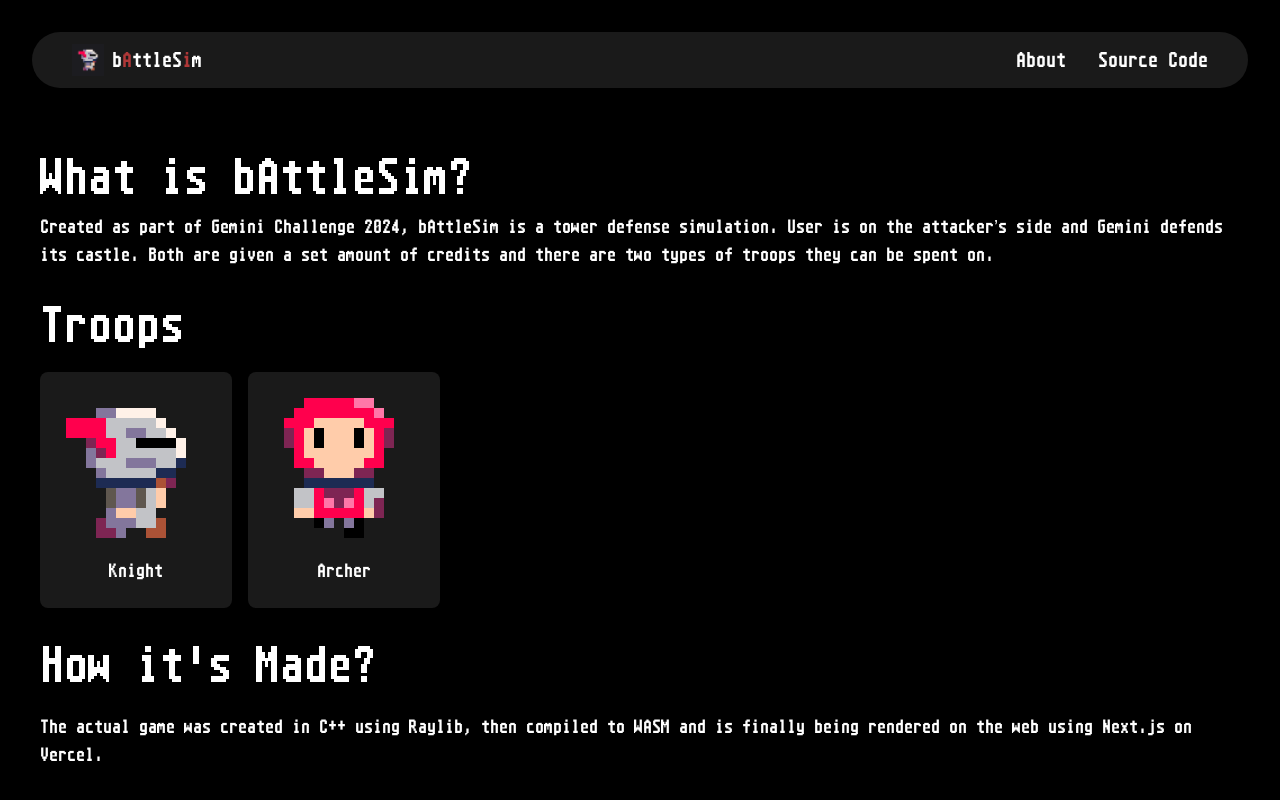
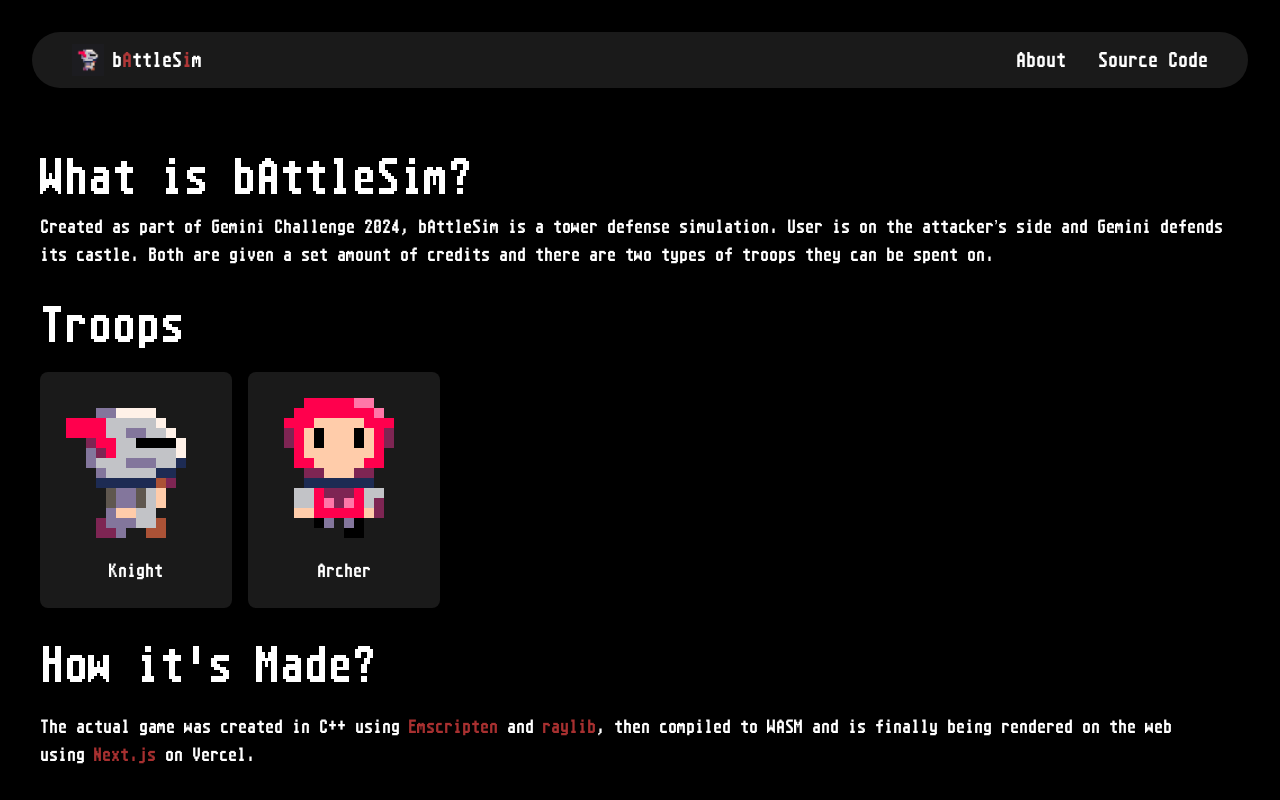
Before and after one commit to TejasBhovad/battlesim-frontend, a Next.js app: page /about in a window 1280 px wide. Shown: the top 800 px of the page. Built offline with nearby package versions, Linux system fonts and the light colour scheme.

Commit message:
fix: links added

```diff
--- a/app/about/page.jsx
+++ b/app/about/page.jsx
@@ -177,7 +177,7 @@ const Page = () => {
               How it's Made?
             </motion.h1>
             <motion.p
-              className="text-lg text-left w-full h-auto"
+              className="text-lg text-left w-full h-auto "
               initial={{ opacity: 0, y: -10 }}
               animate={{
                 opacity: 1,
@@ -185,9 +185,27 @@ const Page = () => {
               }}
               transition={{ duration: 0.25, delay: 0.6 }}
             >
-              The actual game was created in C++ using Raylib, then compiled to
-              WASM and is finally being rendered on the web using Next.js on
-              Vercel.
+              The actual game was created in C++ using
+              <Link href="https://emscripten.org/">
+                <span className="text-red-500/70 hover:underline cursor-pointer pl-2">
+                  Emscripten{" "}
+                </span>
+              </Link>
+              and
+              {/* raylib */}
+              <Link href="https://www.raylib.com/">
+                <span className="text-red-500/70 hover:underline cursor-pointer pl-2">
+                  raylib
+                </span>
+              </Link>
+              , then compiled to WASM and is finally being rendered on the web
+              using
+              <Link href="https://nextjs.org/">
+                <span className="text-red-500/70 hover:underline cursor-pointer pl-2">
+                  Next.js{" "}
+                </span>
+              </Link>
+              on Vercel.
             </motion.p>
             <motion.div
               variants={popInVariants}
```
